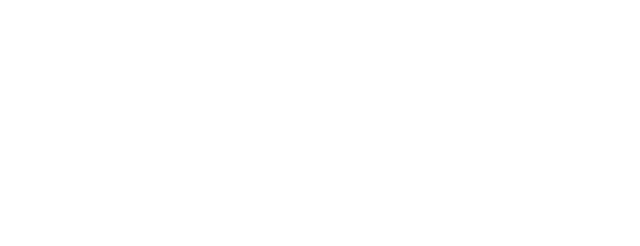
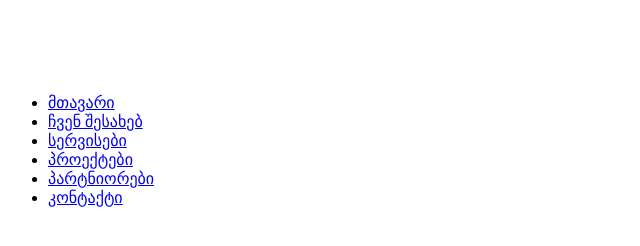
Before and after one commit to Maghlaka/Front, a plain HTML site: page index.html in a window 1280 px wide. Shown: the whole page, without its empty margins (0-640 px from the left). Drawn offline with Linux system fonts and the light colour scheme.

Commit message:
Update index.html

```diff
--- a/index.html
+++ b/index.html
@@ -9,5 +9,25 @@
 	<a href="#">
 		<img src="images/logo.svg" alt="sky house logo">
 	</a>
+	<nav>
+		<ul>
+			<li>
+				<a href="#">მთავარი</a>
+			</li>
+			<li>
+				<a href="#">ჩვენ შესახებ</a>
+			</li>
+			<li>
+				<a href="#">სერვისები</a>
+			</li>
+			<li><a href="#">პროექტები</a>
+			</li>
+			<li><a href="#">პარტნიორები</a>
+			</li>
+			<li>
+				<a href="#">კონტაქტი</a>
+			</li>
+		</ul>
+	</nav>
 </body>
 </html>
```
